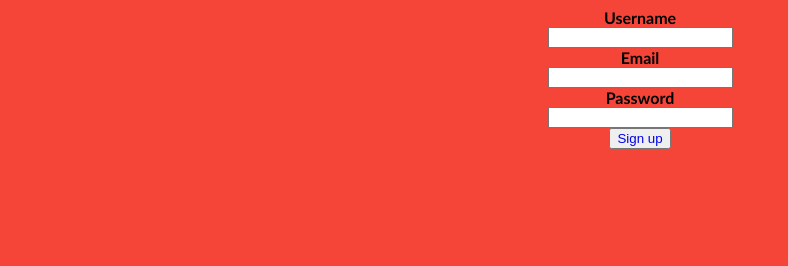
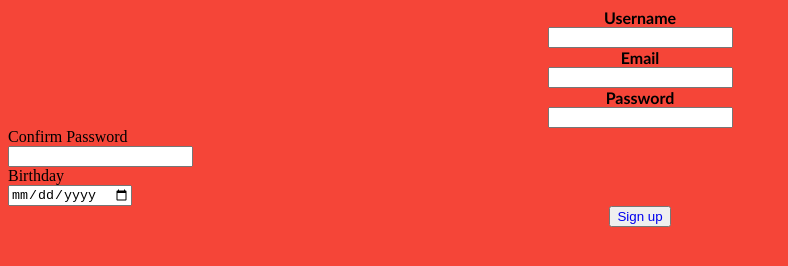
Before and after one commit to shinyish/webpage, a plain HTML site: page LoginTest/signup.html in a window 1280 px wide. Shown: the whole page, without its empty margins (0-788 px from the left). Drawn offline with Linux system fonts and the light colour scheme.

Commit message:
Update signup.html

```diff
--- a/LoginTest/signup.html
+++ b/LoginTest/signup.html
@@ -1,33 +1,63 @@
 <html>
   <head>
-    <meta name="description" content="Support test." />
+    <meta name="description" content="Login test." />
   </head>
   <body>
     <form>
       <div>
+        <! --username-->
+        <section>
           <div class="username">
             <label class="name">Username</label>
           </div>
           <div class="usernameinput">
             <input type="text" />
           </div>
+        </section>
+        <! --email-->
+        <section>
           <div class="email">
             <label>Email</label>
           </div>
           <div class="emailinput">
             <input type="text" />
           </div>
+        </section>
+        <! --password-->
+        <section>
           <div class="password">
             <label>Password</label>
           </div>
           <div class="passwordinput">
             <input type="text" />
           </div>
+        </section>
+        <! --confirm password-->
+        <section>
+          <div class="confirmpassword">
+            <label>Confirm Password</label>
+          </div>
+          <div class="confirmpasswordinput">
+            <input type="text" />
+          </div>
+        </section>
+        <! --dob-->
+        <section>
+          <div class="dob">
+            <label>Birthday</label>
+          </div>
+          <div class="dobinput">
+            <input type="date" />
+          </div>
+        </section>
+        <! --login button-->
+        <section>
           <div class="login">
             <button>
               <a style="text-decoration: none" href="index.html">Sign up</a>
             </button>
           </div>
+        </section>
       </div>
     </form>
   </body>
```
Lines whose indentation alone changed are shown as unchanged.
